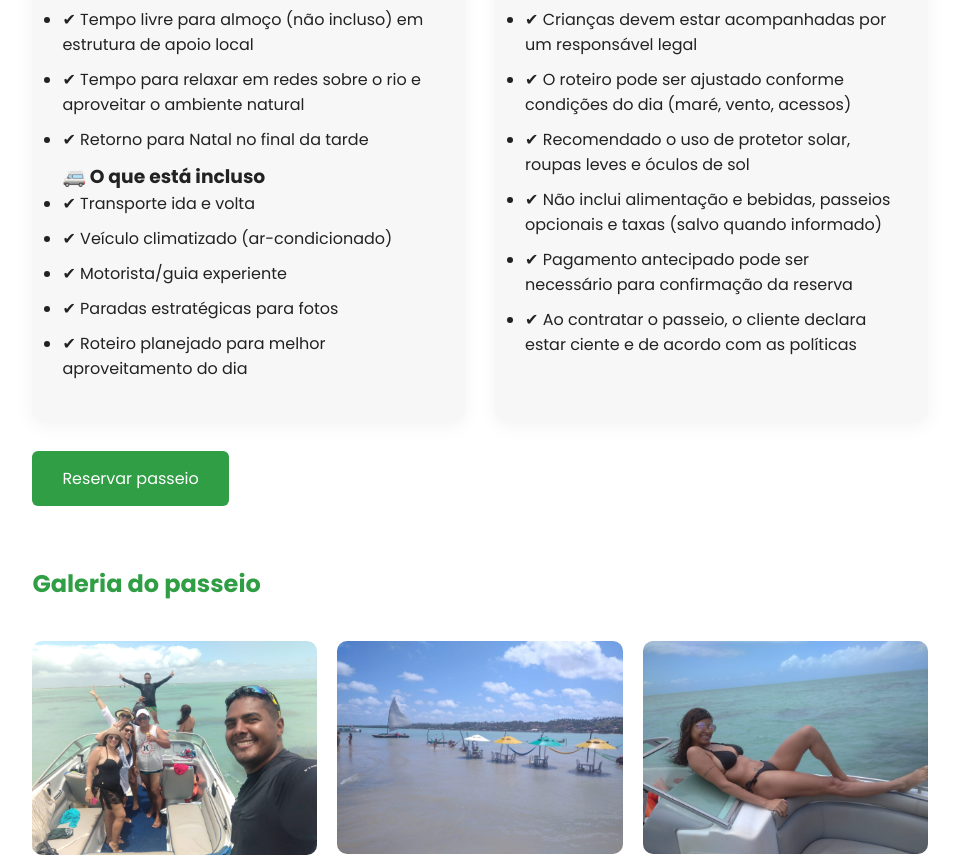
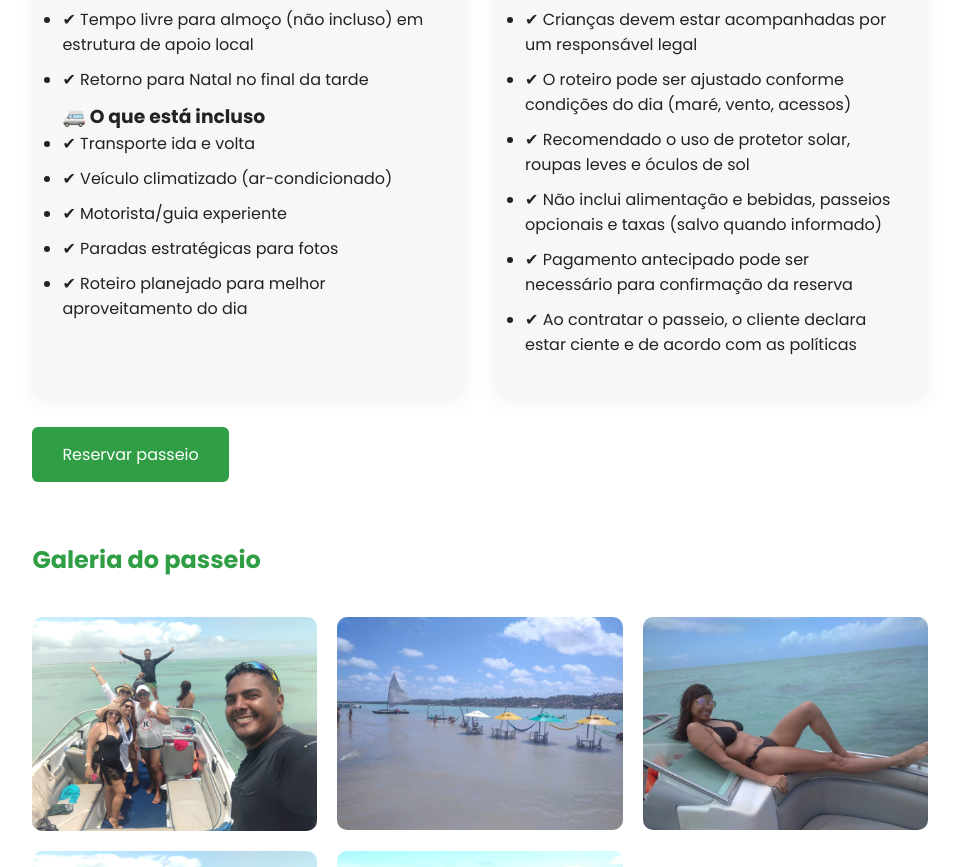
Before and after one commit to lucasouro48-prog/IturismoNatal.com.br, a plain HTML site: page rio do fogo.html in a window 1280 px wide. Shown: the part 1388-2255 px from the top of the page, without its empty margins (160-1119 px from the left). Drawn offline with Linux system fonts and the light colour scheme.

Commit message:
Fix HTML formatting and structure

```diff
--- a/rio do fogo.html
+++ b/rio do fogo.html
@@ -243,7 +243,6 @@ Viva esse paraíso com a Iturismo.
 <li>✔ Possibilidade de passeio opcional de Quadriciclo  pelas dunas de punau (não incluso)</li>
 <li>✔ Deslocamento para Punaú, com visita ao encontro do rio com o mar</li>
 <li>✔ Tempo livre para almoço (não incluso) em estrutura de apoio local</li>
-<li>✔ Tempo para relaxar em redes sobre o rio e aproveitar o ambiente natural</li>
 <li>✔ Retorno para Natal no final da tarde</li>
 
 </ul>
```
